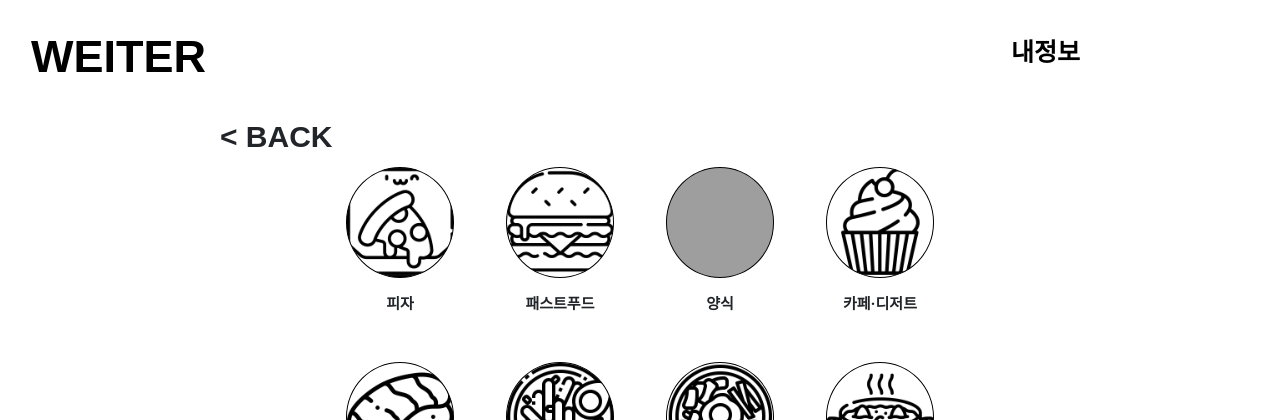
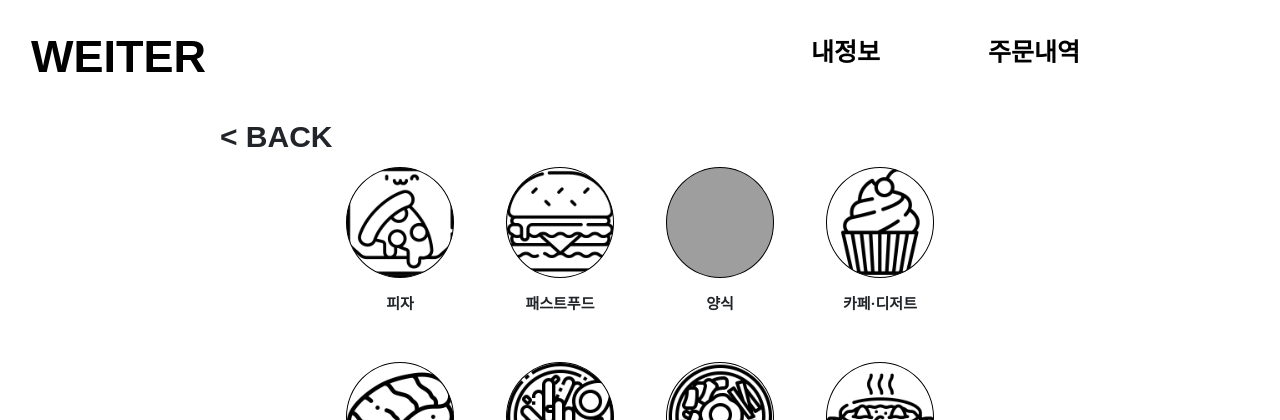
Before and after one commit to zkxmdkdltm/LikeLion-Ideathon, a Django app: page /order/menu/ in a window 1280 px wide. Shown: the top 420 px of the page. Run offline with Django 3.2, Linux system fonts and the light colour scheme; grey boxes are pictures that could not be loaded.

Commit message:
nav 주문내역 추가

```diff
--- a/nPer1/accounts/templates/host.html
+++ b/nPer1/accounts/templates/host.html
@@ -22,7 +22,10 @@
         </li>
         <li class="myInfo">
             <a class="" href="{% url 'accounts:myinfo' %}">내정보</a>
-        </li>'
+        </li>
+        <li class="order-list">
+            <a class="" href="{% url accounts:myInfo %">주문내역</a>
+          </li>
     </ul>
 
     <div class="text-box">
--- a/nPer1/accounts/templates/myInfo-change.html
+++ b/nPer1/accounts/templates/myInfo-change.html
@@ -23,6 +23,9 @@
         <li class="myInfo">
             <a class="" href="{% url 'accounts:myinfo' %}">내정보</a>
         </li>
+        <li class="order-list">
+            <a class="" href="{% url accounts:myInfo %">주문내역</a>
+          </li>
     </ul>
     <div class="info-box">
         <ul class="info">
--- a/nPer1/accounts/templates/myInfo-modify.html
+++ b/nPer1/accounts/templates/myInfo-modify.html
@@ -21,6 +21,9 @@
         <li class="intro">
             <a onclick="history.back()" style="cursor:pointer;">&lt BACK</a>
         </li>
+        <li class="order-list">
+            <a class="" href="{% url accounts:myInfo %">주문내역</a>
+          </li>
     </ul>
     <section class="register-form">
         <form action="">
--- a/nPer1/accounts/templates/myInfo.html
+++ b/nPer1/accounts/templates/myInfo.html
@@ -27,6 +27,9 @@
         <li class="myInfo">
             <a href="{% url 'accounts:myinfo' %}">내정보</a>
         </li>
+        <li class="order-list">
+            <a class="" href="{% url accounts:myInfo %">주문내역</a>
+          </li>
     </ul>
     <div class="info-box">
         <ul class="info">
--- a/nPer1/home/static/css/style.css
+++ b/nPer1/home/static/css/style.css
@@ -39,11 +39,21 @@ a{
 .myInfo{
     float: right;
     margin-top: -80px;
-    margin-right: 200px;
+    margin-right: 400px;
 }
 .myInfo a{
     font-size: 25px;
 }
+
+.order-list{
+    float: right;
+    margin-top: -80px;
+    margin-right: 200px;
+}
+.order-list a{
+    font-size: 25px;
+}
+
 
 .text-box{
     position: absolute;
@@ -120,7 +130,7 @@ a{
     margin-top: 40px;
 }
 
-#dup-button{
+.order-box ul li button{
     font-size: 20px;
     width: 120px;
     height: 50px;
--- a/nPer1/order/templates/base.html
+++ b/nPer1/order/templates/base.html
@@ -16,7 +16,10 @@
         <a onclick="history.back()" style="cursor:pointer;">&lt BACK</a>
     </li>
       <li class="myInfo">
-        <a class="" href="{% url 'accounts:myInfo' %">내정보</a>
+        <a class="" href="{% url accounts:myInfo %">내정보</a>
+      </li>
+      <li class="order-list">
+        <a class="" href="{% url accounts:myInfo %">주문내역</a>
       </li>
     </ul>
     {% block body %} {% endblock %}
--- a/nPer1/order/templates/orderList.html
+++ b/nPer1/order/templates/orderList.html
@@ -19,6 +19,9 @@
         <li class="myInfo">
             <a class="" href="{% url 'accounts:myinfo' %}">내정보</a>
         </li>
+        <li class="order-list">
+            <a class="" href="{% url accounts:myInfo %">주문내역</a>
+          </li>
     </ul>
 
     <main class="order-list-main">
```
Also changed, not shown: nPer1/accounts/static/css/style.css (+10 -2 lines), nPer1/order/static/css/style.css (+11 -2 lines).
